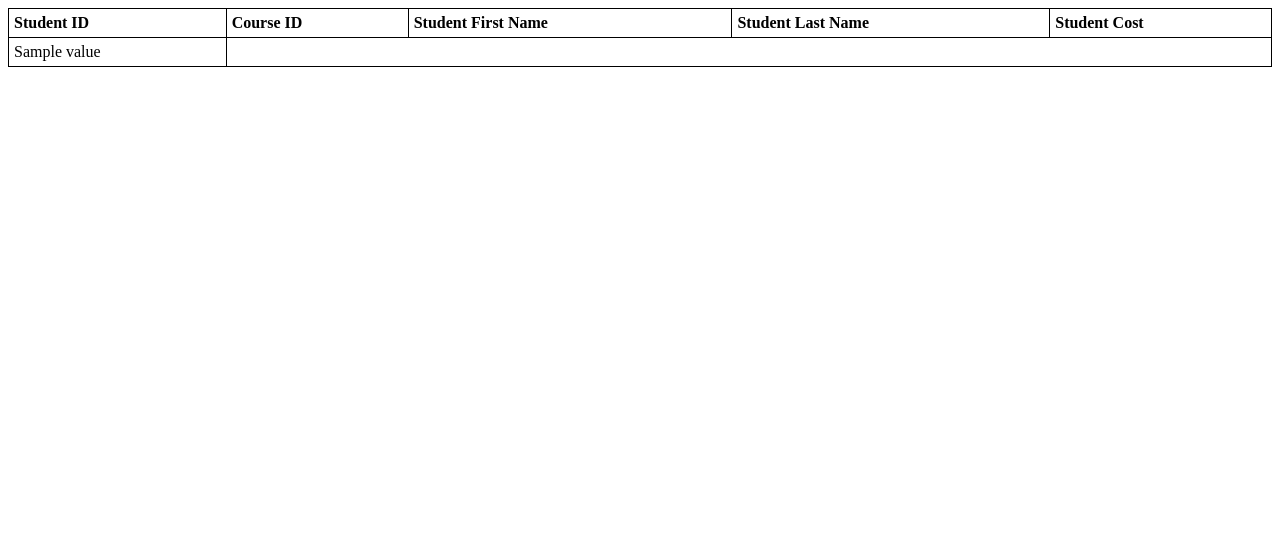
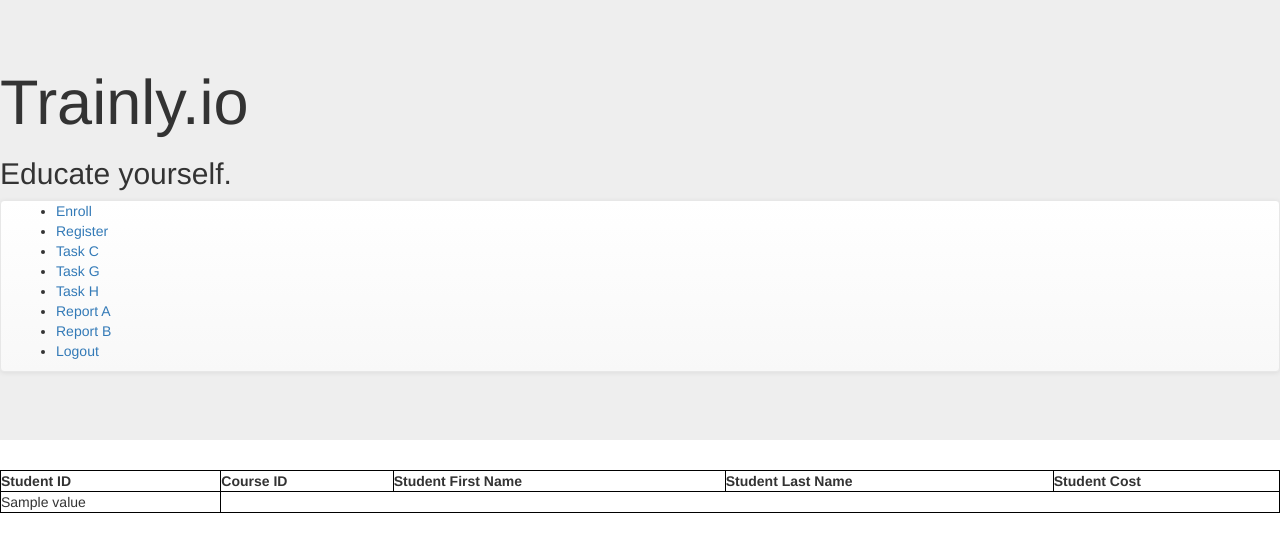
Before and after one commit to namratab94/course_management_system, a Python web app: template dbms_flask/app/templates/report_a.html in a window 1280 px wide. Shown: the top 552 px of the page. Run offline with Jinja, Linux system fonts and the light colour scheme; the template is opened without the code that fills it: most values are stand-ins (such as "Sample title", 1, 10 or a date in 2020); some libraries are stand-ins or nearby versions.

Commit message:
first steps towwards UI

```diff
--- /dev/null
+++ b/dbms_flask/app/templates/header.html
@@ -0,0 +1,31 @@
+<!-- Latest compiled and minified CSS -->
+<link rel="stylesheet" href="https://maxcdn.bootstrapcdn.com/bootstrap/3.3.7/css/bootstrap.min.css" integrity="sha384-BVYiiSIFeK1dGmJRAkycuHAHRg32OmUcww7on3RYdg4Va+PmSTsz/K68vbdEjh4u" crossorigin="anonymous">
+
+<!-- Optional theme -->
+<link rel="stylesheet" href="https://maxcdn.bootstrapcdn.com/bootstrap/3.3.7/css/bootstrap-theme.min.css" integrity="sha384-rHyoN1iRsVXV4nD0JutlnGaslCJuC7uwjduW9SVrLvRYooPp2bWYgmgJQIXwl/Sp" crossorigin="anonymous">
+
+<!-- Latest compiled and minified JavaScript -->
+<script src="https://maxcdn.bootstrapcdn.com/bootstrap/3.3.7/js/bootstrap.min.js" integrity="sha384-Tc5IQib027qvyjSMfHjOMaLkfuWVxZxUPnCJA7l2mCWNIpG9mGCD8wGNIcPD7Txa" crossorigin="anonymous"></script>
+
+
+<div class="jumbotron">
+<h1>Trainly.io</h1>
+<h2>Educate yourself.</h2>
+
+	<div class="navbar navbar-default">
+		<div class="container-fluid">
+
+		  <ul>
+		    <li><a href="{{ url_for('index') }}">Enroll</a></li>
+		    <li><a href="{{ url_for('register_form') }}">Register</a></li>
+		    <li><a href="{{ url_for('task_c') }}">Task C</a></li>
+		    <li><a href="{{ url_for('task_g') }}">Task G</a></li>
+		    <li><a href="{{ url_for('task_h') }}">Task H</a></li>
+		    <li><a href="{{ url_for('report_a') }}">Report A</a></li>
+		    <li><a href="{{ url_for('report_b') }}">Report B</a></li>
+		    <li><a href="{{ url_for('logout') }}">Logout</a></li>
+		  </ul>
+
+		</div>
+	</div>
+</div>
--- a/dbms_flask/app/templates/index.html
+++ b/dbms_flask/app/templates/index.html
@@ -17,6 +17,11 @@ table{
 </style>
 
 <body>
+
+
+
+{% include 'header.html' %}
+
 <table style="width:100%">
   <tr>
      <th>Student_ID</th>
--- a/dbms_flask/app/templates/login.html
+++ b/dbms_flask/app/templates/login.html
@@ -3,6 +3,9 @@
 {% if session['logged_in'] %}
 <p>You're logged in already!</p>
 {% else %}
+
+
+{% include 'header.html' %}
 
 
 <form action="/login" method="POST">
--- a/dbms_flask/app/templates/registration_form.html
+++ b/dbms_flask/app/templates/registration_form.html
@@ -12,6 +12,11 @@
 </script>
 </head>
 <body>
+
+
+{% include 'header.html' %}
+
+
 <form method="post" action="/register">
   <div>
     {{ form.hidden_tag() }}
--- a/dbms_flask/app/templates/report_a.html
+++ b/dbms_flask/app/templates/report_a.html
@@ -17,6 +17,10 @@ table{
 </style>
 
 <body>
+
+{% include 'header.html' %}
+
+
 <table style="width:100%">
   <tr>
      <th>Student ID</th>
--- a/dbms_flask/app/templates/report_b.html
+++ b/dbms_flask/app/templates/report_b.html
@@ -17,6 +17,9 @@ table{
 </style>
 
 <body>
+
+{% include 'header.html' %}
+
 <table style="width:100%">
   <tr>
      <th>Country</th>
--- a/dbms_flask/app/templates/report_input_b.html
+++ b/dbms_flask/app/templates/report_input_b.html
@@ -12,6 +12,10 @@
 </script>
 </head>
 <body>
+
+{% include 'header.html' %}
+
+
 <form method="post" action="/report_b">
   {{ form.hidden_tag() }}
   {{ form.Input() }}
--- a/dbms_flask/app/templates/task_c.html
+++ b/dbms_flask/app/templates/task_c.html
@@ -17,6 +17,9 @@ table{
 </style>
 
 <body>
+
+{% include 'header.html' %}
+
 <table style="width:100%">
   <tr>
      <th>Student_ID</th>
--- a/dbms_flask/app/templates/task_g.html
+++ b/dbms_flask/app/templates/task_g.html
@@ -17,6 +17,9 @@ table{
 </style>
 
 <body>
+
+{% include 'header.html' %}
+
 <table style="width:100%">
   <tr>
      <th>Certificate</th>
--- a/dbms_flask/app/templates/task_h.html
+++ b/dbms_flask/app/templates/task_h.html
@@ -17,6 +17,9 @@ table{
 </style>
 
 <body>
+
+{% include 'header.html' %}
+
 <table style="width:100%">
   <tr>
      <th>Date</th>
--- a/dbms_flask/app/templates/task_input_c.html
+++ b/dbms_flask/app/templates/task_input_c.html
@@ -12,6 +12,9 @@
 </script>
 </head>
 <body>
+
+{% include 'header.html' %}
+
 <form method="post" action="/task_c">
   {{ form.hidden_tag() }}
   {{ form.Input() }}
--- a/dbms_flask/app/templates/task_input_g.html
+++ b/dbms_flask/app/templates/task_input_g.html
@@ -12,6 +12,9 @@
 </script>
 </head>
 <body>
+
+{% include 'header.html' %}
+
 <form method="post" action="/task_g">
   {{ form.hidden_tag() }}
   {{ form.Input1() }}
--- a/dbms_flask/app/templates/task_input_h.html
+++ b/dbms_flask/app/templates/task_input_h.html
@@ -12,6 +12,9 @@
 </script>
 </head>
 <body>
+
+{% include 'header.html' %}
+
 <form method="post" action="/task_h">
   {{ form.hidden_tag() }}
   {{ form.Input() }}
--- a/dbms_flask/app/views.py
+++ b/dbms_flask/app/views.py
@@ -170,7 +170,7 @@ def login():
 
 @app.route("/unauthorised")
 def unauthorised():
-  return "You are Unauthorised to Perform this Operation..!"
+	return flask.render_template('unauthorised.html')
 
 @app.route("/logout")
 def logout():
```
Also changed, not shown: dbms_flask/app/templates/layout.html (+9 -1 lines), dbms_flask/app/templates/unauthorised.html (added, +8 -0 lines).
